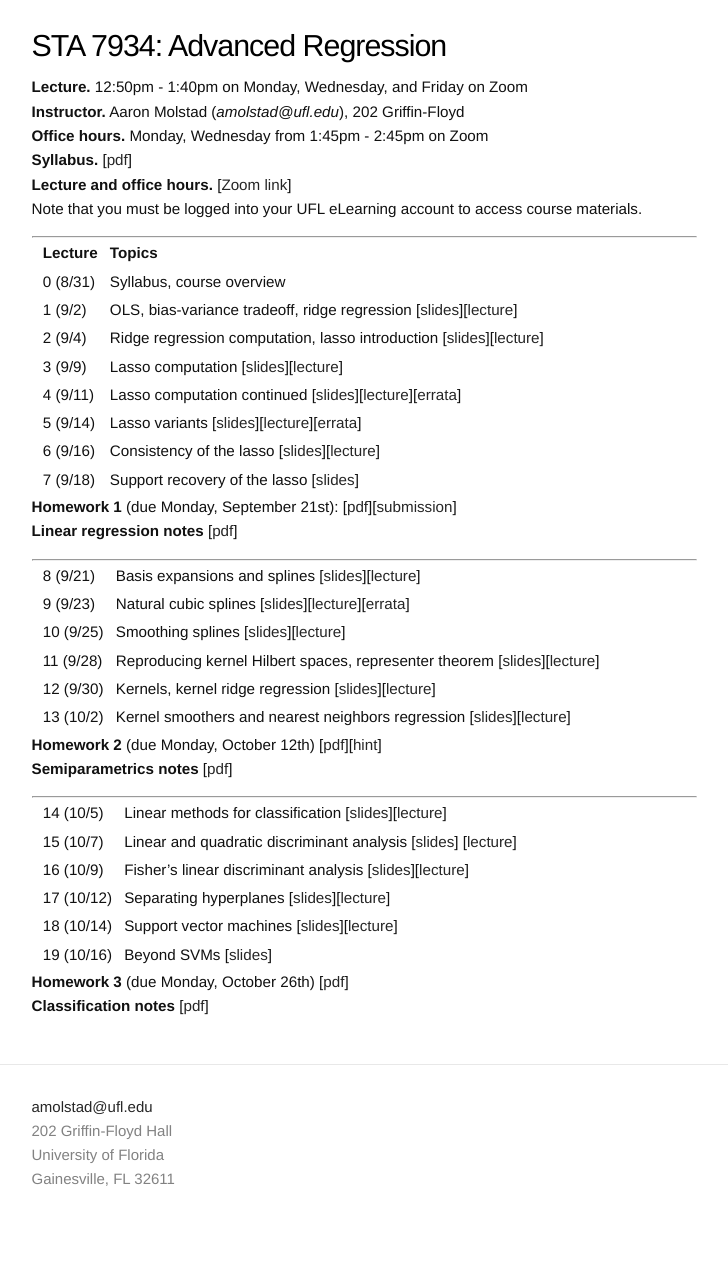
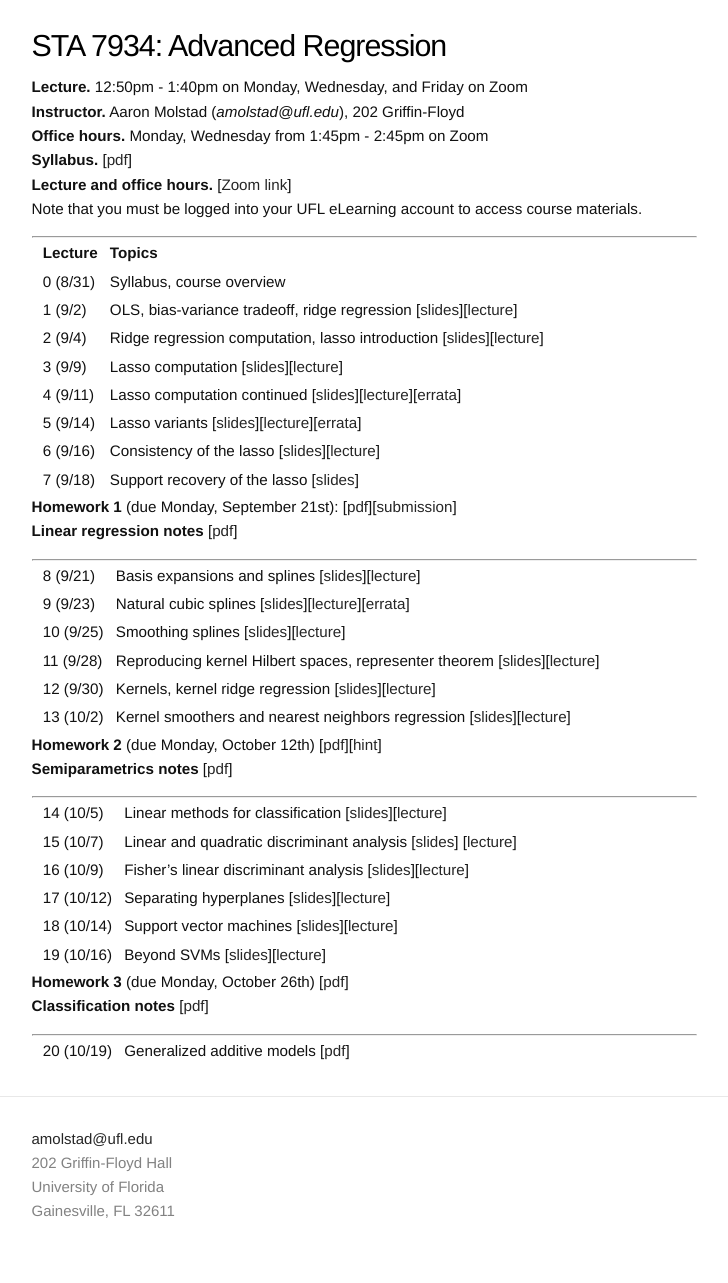
Before and after one commit to ajmolstad/ajmolstad.github.io, a Jekyll site: the page built from F20_STA7934.md, in a window 1280 px wide. Shown: the whole page, without its empty margins (276-1004 px from the left). Built offline with Jekyll 4.4.1, drawn with Linux system fonts in a browser that asks for light colours; before the commit the page ends 1251 px from its top, so only the background shows below that.

Commit message:
Update F20_STA7934.md

```diff
--- a/F20_STA7934.md
+++ b/F20_STA7934.md
@@ -47,7 +47,12 @@ Note that you must be logged into your UFL eLearning account to access course ma
 || 16 (10/9)  || Fisher's linear discriminant analysis [[slides](https://ufl.instructure.com/files/53444337/download?download_frd=1)][[lecture](https://ufl.instructure.com/files/53436224/download?download_frd=1)]||
 || 17 (10/12)  || Separating hyperplanes [[slides](https://ufl.instructure.com/files/53467084/download?download_frd=1)][[lecture](https://ufl.instructure.com/files/53467200/download?download_frd=1)]||
 || 18 (10/14)  || Support vector machines [[slides](https://ufl.instructure.com/files/53555574/download?download_frd=1)][[lecture](https://ufl.instructure.com/courses/412309/files?preview=53555585)]||
-|| 19 (10/16)  || Beyond SVMs [[slides]( https://ufl.instructure.com/files/53597029/download?download_frd=1)] ||
+|| 19 (10/16)  || Beyond SVMs [[slides](https://ufl.instructure.com/files/53679245/download?download_frd=1)][[lecture](https://ufl.instructure.com/courses/412309/files?preview=53679062)] ||
 
 **Homework 3** (due Monday, October 26th) [[pdf](https://ufl.instructure.com/files/53467803/download?download_frd=1)]
 **Classification notes** [[pdf](https://ufl.instructure.com/files/53556194/download?download_frd=1)]
+
+
+---------------
+
+|| 20 (10/19)  || Generalized additive models [[pdf](https://ufl.instructure.com/files/53683961/download?download_frd=1)]||
```
